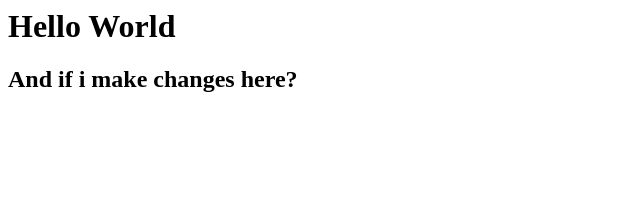
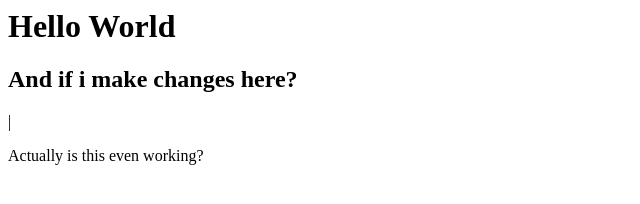
Before and after one commit to hiltronrex/-hello-world, a plain HTML site: page index.html in a window 1280 px wide. Shown: the whole page, without its empty margins (0-640 px from the left). Drawn offline with Linux system fonts and the light colour scheme.

Commit message:
Update index.html

```diff
--- a/index.html
+++ b/index.html
@@ -1,3 +1,5 @@
 <h1>Hello World</h1>
 
 <h2>And if i make changes here?</h2>
+
+|<p>Actually is this even working?</p>
```
